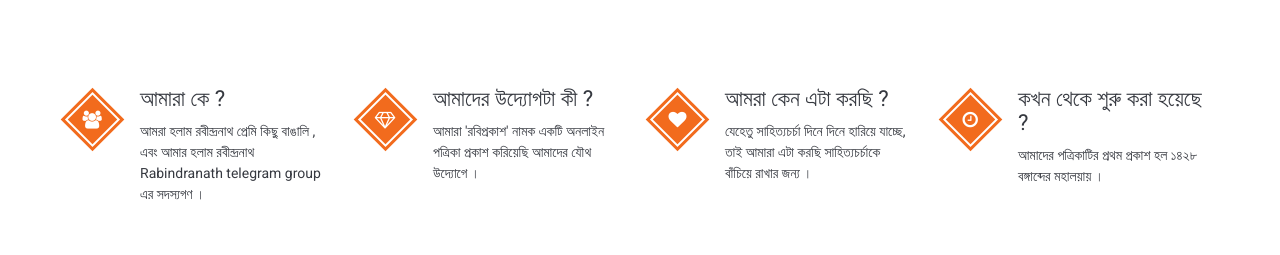
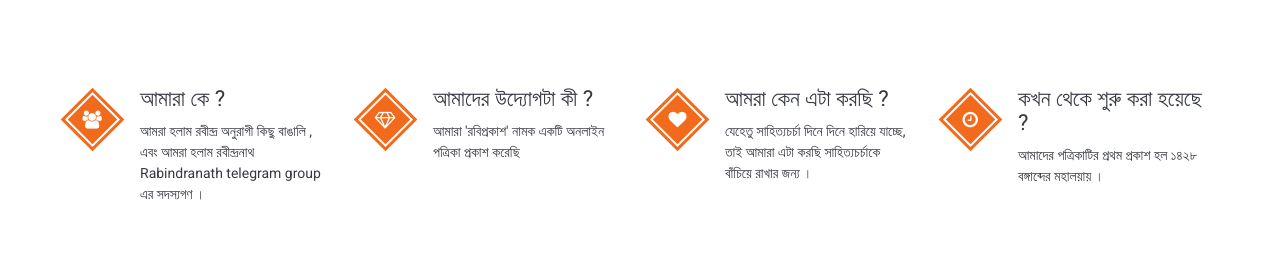
Before and after one commit to ISAB-TKINTER/Rabiprakash, a plain HTML site: page index.html in a window 1280 px wide. Shown: the part 950-1205 px from the top of the page. Drawn offline with Linux system fonts and the light colour scheme.

Commit message:
Update index.html

```diff
--- a/index.html
+++ b/index.html
@@ -163,7 +163,7 @@
                                     <span class="rotate-box-icon"><i class="fa fa-users"></i></span>
                                     <div class="rotate-box-info">
                                         <h4>আমারা কে ?</h4>
-                                        <p>আমরা হলাম রবীন্দ্রনাথ প্রেমি কিছু বাঙালি , এবং আমার হলাম রবীন্দ্রনাথ Rabindranath telegram group এর সদস্যগণ ।</p>
+                                        <p>আমরা হলাম রবীন্দ্র অনুরাগী কিছু বাঙালি , এবং আমরা হলাম রবীন্দ্রনাথ Rabindranath telegram group এর সদস্যগণ ।</p>
                                     </div>
                                 </a>
                             </div>
@@ -173,7 +173,7 @@
                                     <span class="rotate-box-icon"><i class="fa fa-diamond"></i></span>
                                     <div class="rotate-box-info">
                                         <h4>আমাদের উদ্যোগটা কী ?</h4>
-                                        <p>আমারা 'রবিপ্রকাশ' নামক একটি অনলাইন পত্রিকা প্রকাশ করিয়েছি আমাদের যৌথ উদ্যোগে । </p>
+                                        <p>আমারা 'রবিপ্রকাশ' নামক একটি অনলাইন পত্রিকা প্রকাশ করেছি
                                     </div>
                                 </a>
                             </div>
```
